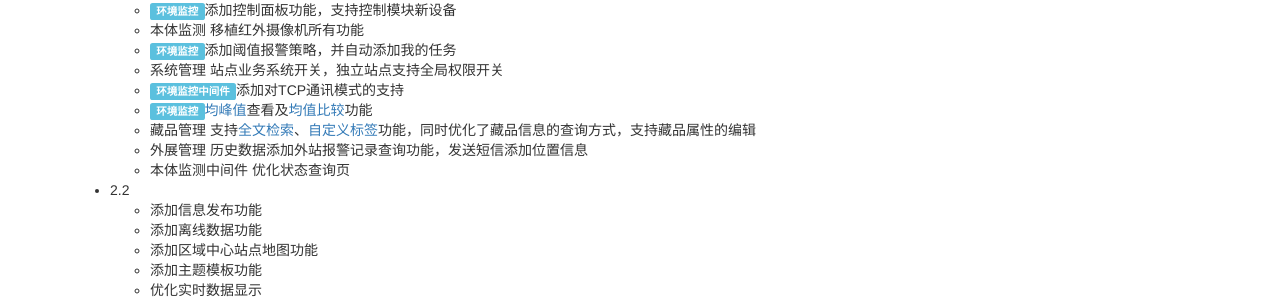
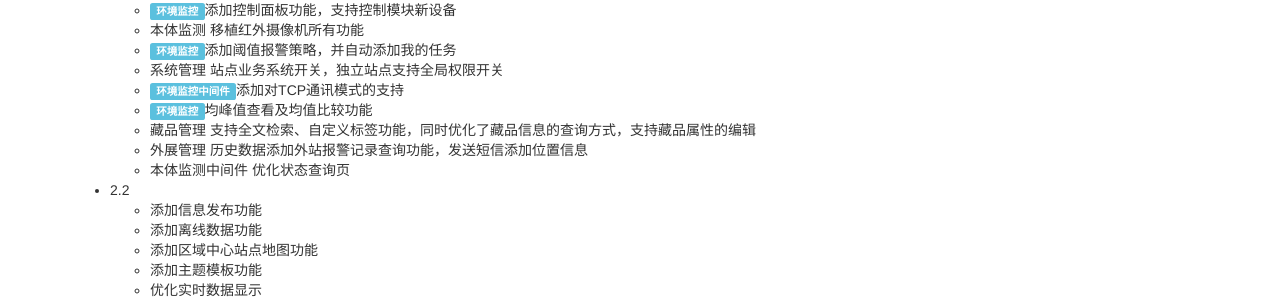
Before and after one commit to microwise-system/products, a Jekyll site: the page built from galaxy/index.html, in a window 1280 px wide. Shown: the part 1107-1406 px from the top of the page. Built offline with Jekyll 4.4.1, drawn with Linux system fonts in a browser that asks for light colours; nearby versions of some CDN libraries; Markdown is read by kramdown in place of the engine named in the settings.

Commit message:
修改galaxy/index页面

```diff
--- a/galaxy/index.html
+++ b/galaxy/index.html
@@ -111,8 +111,8 @@ title: 银河
                     <li><span class="label label-info">环境监控</span>添加阈值报警策略，并自动添加我的任务</li>
                     <li>系统管理 站点业务系统开关，独立站点支持全局权限开关</li>
                     <li><span class="label label-info">环境监控中间件</span>添加对TCP通讯模式的支持</li>
-                    <li><span class="label label-info">环境监控</span><a  href="{{site.url}}/galaxy/2014/04/29/blueplanet-AvgPeak.html">均峰值</a>查看及<a href="{{site.url}}/galaxy/2014/04/29/blueplanet-average-compare.html">均值比较</a>功能</li>
-                    <li>藏品管理 支持<a href="{{site.url}}/galaxy/2014/04/23/orion-add-fulltext-searching.html">全文检索</a>、<a href="{{site.url}}/galaxy/2014/06/11/orion-relicLabel.html">自定义标签</a>功能，同时优化了藏品信息的查询方式，支持藏品属性的编辑</li>
+                    <li><span class="label label-info">环境监控</span>均峰值查看及均值比较功能</li>
+                    <li>藏品管理 支持全文检索、自定义标签功能，同时优化了藏品信息的查询方式，支持藏品属性的编辑</li>
                     <li>外展管理 历史数据添加外站报警记录查询功能，发送短信添加位置信息</li>
                     <li>本体监测中间件 优化状态查询页</li>
                 </ul>
```
